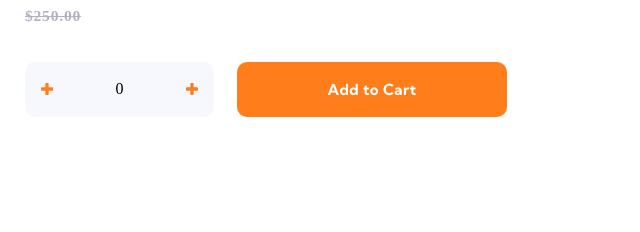
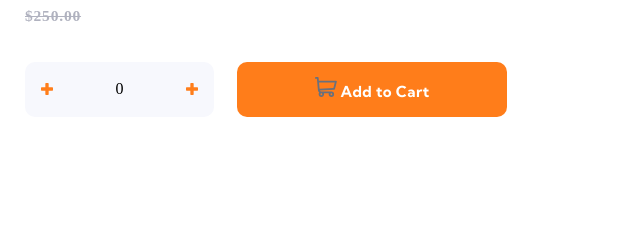
Before and after one commit to mwaiseghe/ecommerce-produc-page, a plain HTML site: page index.html in a window 1280 px wide. Shown: the part 511-743 px from the top of the page, 640-1280 px from the left. Drawn offline with Linux system fonts and the light colour scheme.

```diff
--- a/index.html
+++ b/index.html
@@ -131,7 +131,7 @@
             </div>
 
             <button class="add-to-cart">
-              Add to Cart
+              <a href=""><img src="./images/icon-cart.svg" alt=""> Add to Cart</a>
             </button>
           </div>
         </div>
--- a/style.css
+++ b/style.css
@@ -171,8 +171,12 @@
     font-size: 0.95em;
     letter-spacing: 0.4px;
     margin-left: 15px;
-    color: white;
+    color: hsl(0, 0%, 100%);
     font-weight: 700;
     font-family: "Kumbh Sans", sans-serif;
-    transition: ease 0.2s;
 }
+
+.add-to-cart a {
+    text-decoration: none;
+    color: hsl(0, 0%, 100%);
+}
```
